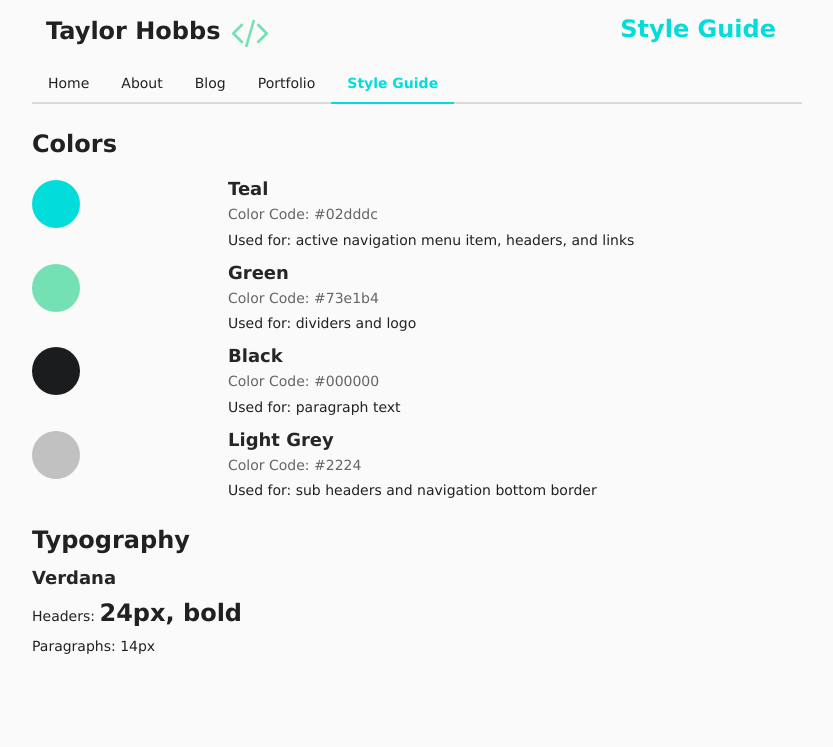
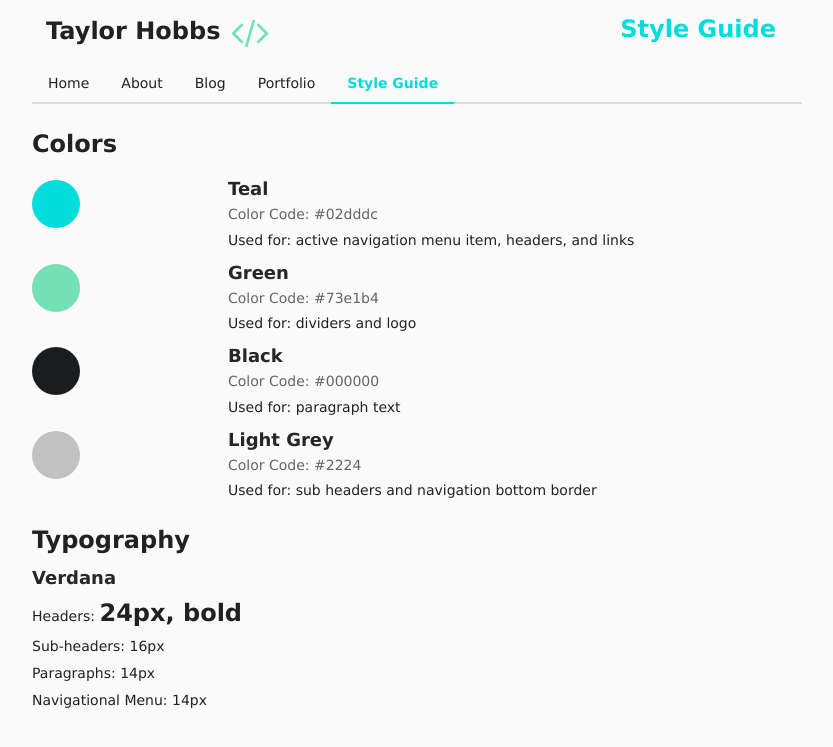
Before and after one commit to TayHobbs/TayHobbs.github.io, a Jekyll site: the page portfolio/style-guide.html, which Jekyll copies as it is, in a window 1280 px wide. Shown: the top 747 px of the page, without its empty margins (223-1056 px from the left). Built offline with Jekyll 4.4.1, drawn with Linux system fonts in a browser that asks for light colours; some web fonts are replaced.

Commit message:
More school

```diff
--- a/portfolio/style-guide.html
+++ b/portfolio/style-guide.html
@@ -98,7 +98,9 @@
           <a class="header">Verdana</a>
           <div class="description">
             <p>Headers: <span class="ui large header">24px, bold</span></p>
+            <p>Sub-headers: 16px</p>
             <p>Paragraphs: 14px</p>
+            <p>Navigational Menu: 14px</p>
           </div>
         </div>
       </div>
```
